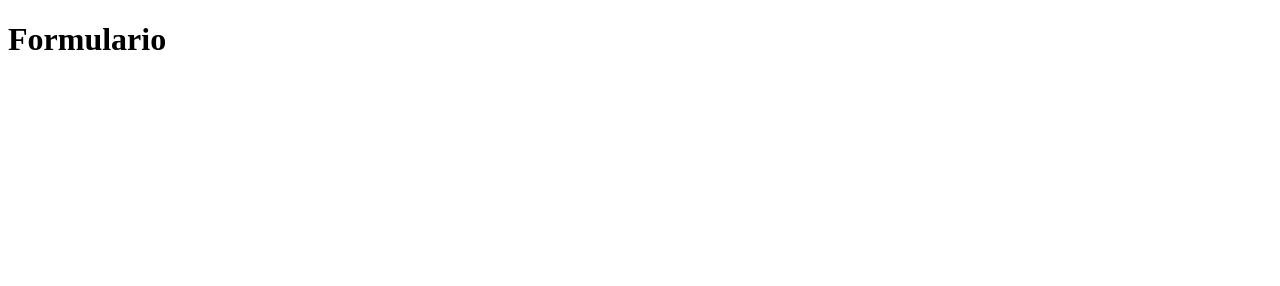
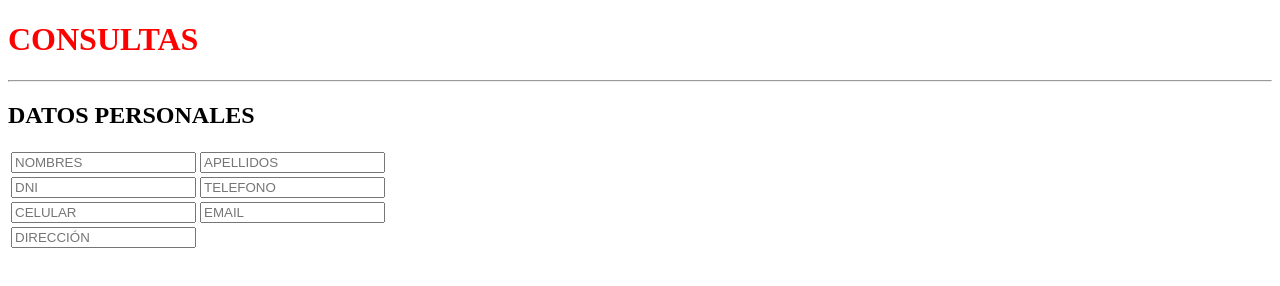
Before and after one commit to davidz123a/NewForm, a plain HTML site: page index.html in a window 1280 px wide. Drawn offline with Linux system fonts and the light colour scheme.

Commit message:
agregando datos

```diff
--- a/index.html
+++ b/index.html
@@ -1,18 +1,54 @@
 <!DOCTYPE html>
 <html lang="es">
-<head>
-    <meta charset="UTF-8">
-    <meta name="viewport" content="width=device-width, initial-scale=1.0">
+  <head>
+    <meta charset="UTF-8" />
+    <meta name="viewport" content="width=device-width, initial-scale=1.0" />
     <title>Mi primer formulario</title>
-</head>
-<body>
+  </head>
+  <body>
     <header>
-        <H1>Formulario</H1>
+      <h1 style="color: red;">CONSULTAS</h1>
+      <hr>
     </header>
     <main>
-        <form action="">
-
-        </form>
+        <h2>DATOS PERSONALES</h2>
+      <table>
+        <tr>
+          <td>
+            <label for="nombres"></label>
+            <input type="text" id="nombres" name="nombres" required placeholder="NOMBRES" />
+          </td>
+          <td>
+            <label for="apellidos"></label>
+            <input type="text" id="apellidos" name="apellidos" required placeholder="APELLIDOS" />
+          </td>
+        </tr>
+        <tr>
+          <td>
+            <label for="dni"></label>
+            <input type="number" id="dni" name="dni" required placeholder="DNI" />
+          </td>
+          <td>
+            <label for="telefono"></label>
+            <input type="tel" id="telefono" name="telefono" required placeholder="TELEFONO" />
+          </td>
+        </tr>
+        <tr>
+          <td>
+            <label for="celular"></label>
+            <input type="tel" id="celular" name="celular" required placeholder="CELULAR" />
+          </td>
+          <td>
+            <label for="email"></label>
+            <input type="email" id="email" name="email" required placeholder="EMAIL" />
+          </td>
+        </tr>
+        <tr>
+            <td colspan="2">
+                <label for="direccion"></label>
+                <input type="text" id="direccion" name="direccion" required placeholder="DIRECCIÓN" />
+        </tr>
+      </table>
     </main>
-</body>
+  </body>
 </html>
```
